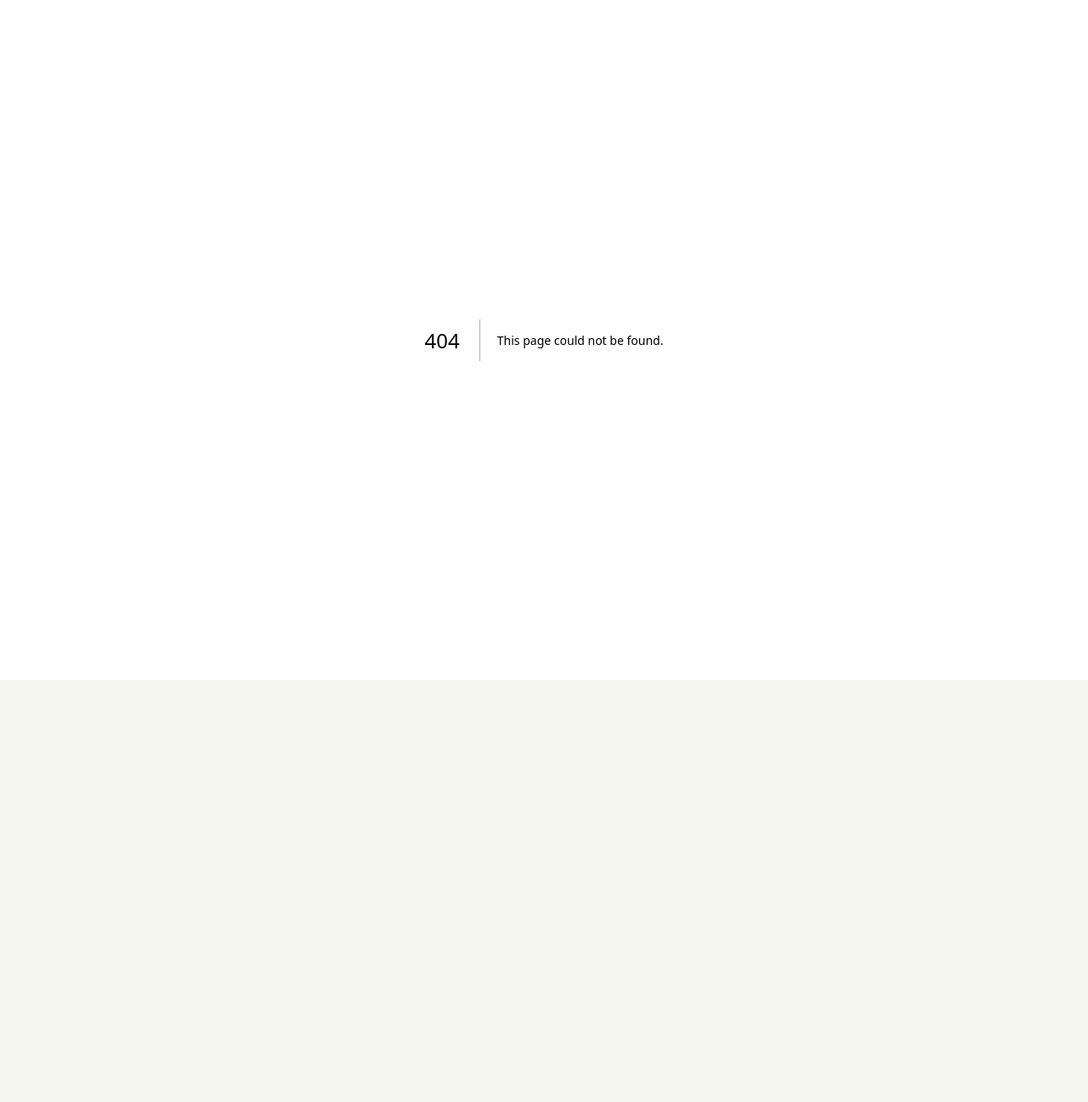
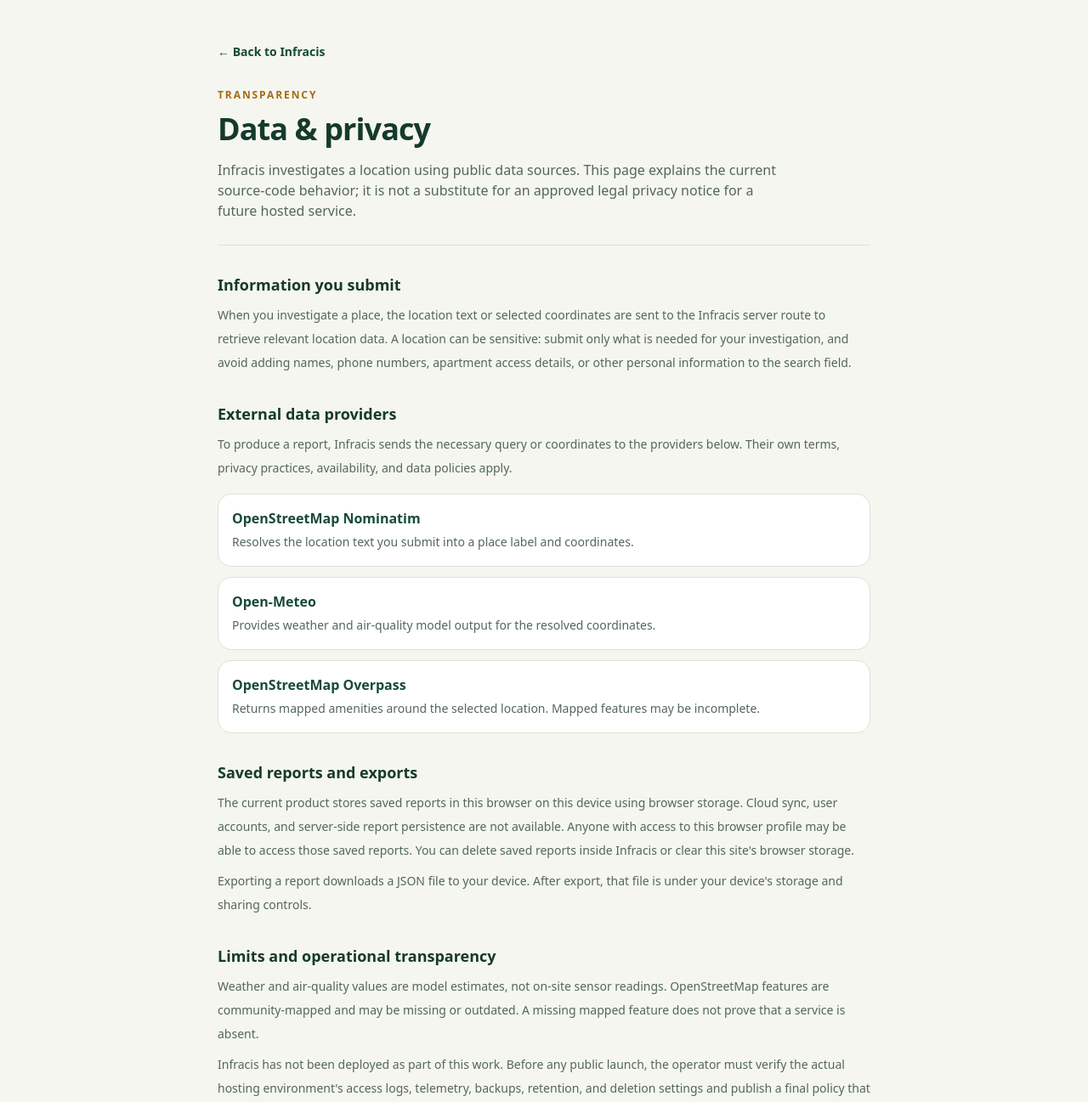
Before and after one commit to ManOfDiamond/infracis, a Next.js app: page /privacy in a window 1280 px wide. Before the commit this address had no page. Shown: the top 1297 px of the page at 85% size. Before the commit the page ends 800 px from the top, so only its background shows below. Built offline with nearby package versions, Linux system fonts and the light colour scheme.

Commit message:
feat: add data and privacy transparency page
Add a source-backed transparency page describing submitted location data, external providers, browser-local report storage, and limitations.

```diff
--- /dev/null
+++ b/app/privacy/page.tsx
@@ -0,0 +1,95 @@
+import Link from "next/link";
+
+const providers = [
+  {
+    name: "OpenStreetMap Nominatim",
+    purpose: "Resolves the location text you submit into a place label and coordinates.",
+    href: "https://operations.osmfoundation.org/policies/nominatim/"
+  },
+  {
+    name: "Open-Meteo",
+    purpose: "Provides weather and air-quality model output for the resolved coordinates.",
+    href: "https://open-meteo.com/en/terms"
+  },
+  {
+    name: "OpenStreetMap Overpass",
+    purpose: "Returns mapped amenities around the selected location. Mapped features may be incomplete.",
+    href: "https://wiki.openstreetmap.org/wiki/Overpass_API"
+  }
+];
+
+export default function PrivacyPage() {
+  return (
+    <main className="min-h-screen bg-[#f5f6ef] px-4 py-8 text-[#20352a] sm:px-6 sm:py-12">
+      <div className="mx-auto max-w-3xl">
+        <Link href="/" className="inline-flex rounded-lg text-sm font-semibold text-[#174b38] underline-offset-4 hover:underline focus-visible:outline-none focus-visible:ring-2 focus-visible:ring-[#d78b21]">
+          ← Back to Infracis
+        </Link>
+
+        <header className="mt-8 border-b border-[#dce4d8] pb-7">
+          <p className="text-xs font-bold uppercase tracking-[0.16em] text-[#a56a12]">Transparency</p>
+          <h1 className="mt-3 text-3xl font-extrabold tracking-tight text-[#153a2b] sm:text-4xl">Data & privacy</h1>
+          <p className="mt-4 max-w-2xl text-sm leading-7 text-[#53675a] sm:text-base">
+            Infracis investigates a location using public data sources. This page explains the current source-code behavior; it is not a substitute for an approved legal privacy notice for a future hosted service.
+          </p>
+        </header>
+
+        <div className="space-y-8 py-8">
+          <section>
+            <h2 className="text-lg font-bold text-[#153a2b]">Information you submit</h2>
+            <p className="mt-2 text-sm leading-7 text-[#53675a]">
+              When you investigate a place, the location text or selected coordinates are sent to the Infracis server route to retrieve relevant location data. A location can be sensitive: submit only what is needed for your investigation, and avoid adding names, phone numbers, apartment access details, or other personal information to the search field.
+            </p>
+          </section>
+
+          <section>
+            <h2 className="text-lg font-bold text-[#153a2b]">External data providers</h2>
+            <p className="mt-2 text-sm leading-7 text-[#53675a]">
+              To produce a report, Infracis sends the necessary query or coordinates to the providers below. Their own terms, privacy practices, availability, and data policies apply.
+            </p>
+            <ul className="mt-4 space-y-3">
+              {providers.map((provider) => (
+                <li key={provider.name} className="rounded-2xl border border-[#dce4d8] bg-white p-4">
+                  <a href={provider.href} target="_blank" rel="noreferrer" className="font-semibold text-[#174b38] underline-offset-4 hover:underline focus-visible:outline-none focus-visible:ring-2 focus-visible:ring-[#d78b21]">
+                    {provider.name}
+                  </a>
+                  <p className="mt-1 text-sm leading-6 text-[#53675a]">{provider.purpose}</p>
+                </li>
+              ))}
+            </ul>
+          </section>
+
+          <section>
+            <h2 className="text-lg font-bold text-[#153a2b]">Saved reports and exports</h2>
+            <p className="mt-2 text-sm leading-7 text-[#53675a]">
+              The current product stores saved reports in this browser on this device using browser storage. Cloud sync, user accounts, and server-side report persistence are not available. Anyone with access to this browser profile may be able to access those saved reports. You can delete saved reports inside Infracis or clear this site&apos;s browser storage.
+            </p>
+            <p className="mt-2 text-sm leading-7 text-[#53675a]">
+              Exporting a report downloads a JSON file to your device. After export, that file is under your device&apos;s storage and sharing controls.
+            </p>
+          </section>
+
+          <section>
+            <h2 className="text-lg font-bold text-[#153a2b]">Limits and operational transparency</h2>
+            <p className="mt-2 text-sm leading-7 text-[#53675a]">
+              Weather and air-quality values are model estimates, not on-site sensor readings. OpenStreetMap features are community-mapped and may be missing or outdated. A missing mapped feature does not prove that a service is absent.
+            </p>
+            <p className="mt-2 text-sm leading-7 text-[#53675a]">
+              Infracis has not been deployed as part of this work. Before any public launch, the operator must verify the actual hosting environment&apos;s access logs, telemetry, backups, retention, and deletion settings and publish a final policy that reflects those settings.
+            </p>
+          </section>
+
+          <section className="rounded-2xl border border-[#dce4d8] bg-[#edf3e9] p-5">
+            <h2 className="text-base font-bold text-[#153a2b]">Questions or corrections</h2>
+            <p className="mt-2 text-sm leading-6 text-[#53675a]">
+              For source-code questions or to report a data-transparency issue, use the project repository.
+            </p>
+            <a href="https://github.com/kaustubhdua/infracis/issues" target="_blank" rel="noreferrer" className="mt-3 inline-flex rounded-xl bg-[#174b38] px-4 py-2.5 text-sm font-semibold text-white hover:bg-[#103728] focus-visible:outline-none focus-visible:ring-2 focus-visible:ring-[#d78b21] focus-visible:ring-offset-2">
+              Open a GitHub issue
+            </a>
+          </section>
+        </div>
+      </div>
+    </main>
+  );
+}
--- a/components/nav.tsx
+++ b/components/nav.tsx
@@ -48,6 +48,7 @@ export default function Nav({ activeTab, setActiveTab, onOpenSaved }: NavProps)
           <button type="button" onClick={() => setActiveTab("methodology")} aria-pressed={activeTab === "methodology"} className={navClass("methodology")}>
             Methodology
           </button>
+          <Link href="/privacy" className="inline-flex min-h-10 items-center justify-center rounded-xl px-3 py-2 text-xs font-semibold text-[#53685a] transition hover:bg-[#eaf0e5] hover:text-[#174b38] focus-visible:outline-none focus-visible:ring-2 focus-visible:ring-[#e8a23a] focus-visible:ring-offset-2">Data &amp; privacy</Link>
           <span className="mx-0.5 hidden h-6 w-px bg-[#e2e8dd] sm:block" aria-hidden="true" />
           <button
             type="button"
```
